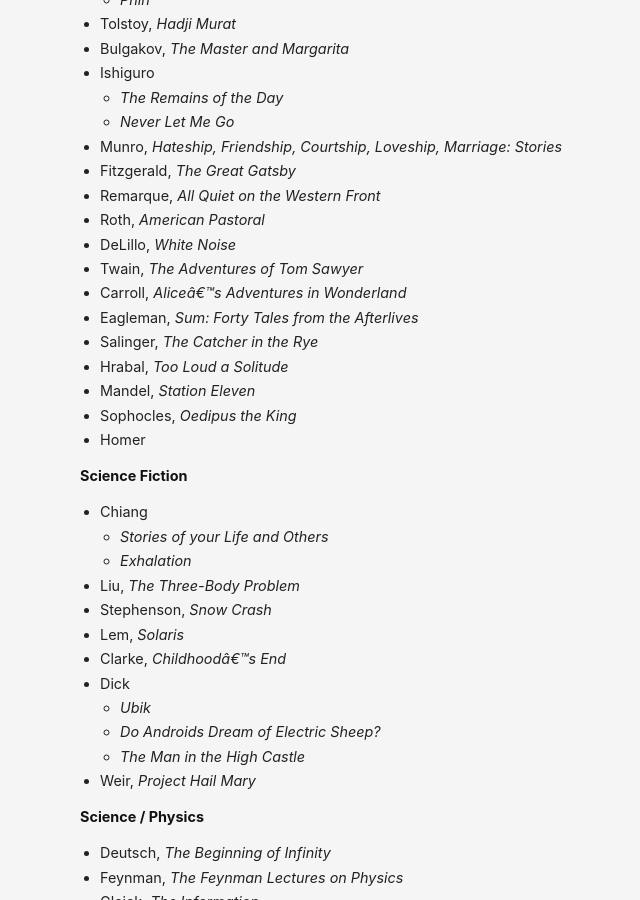
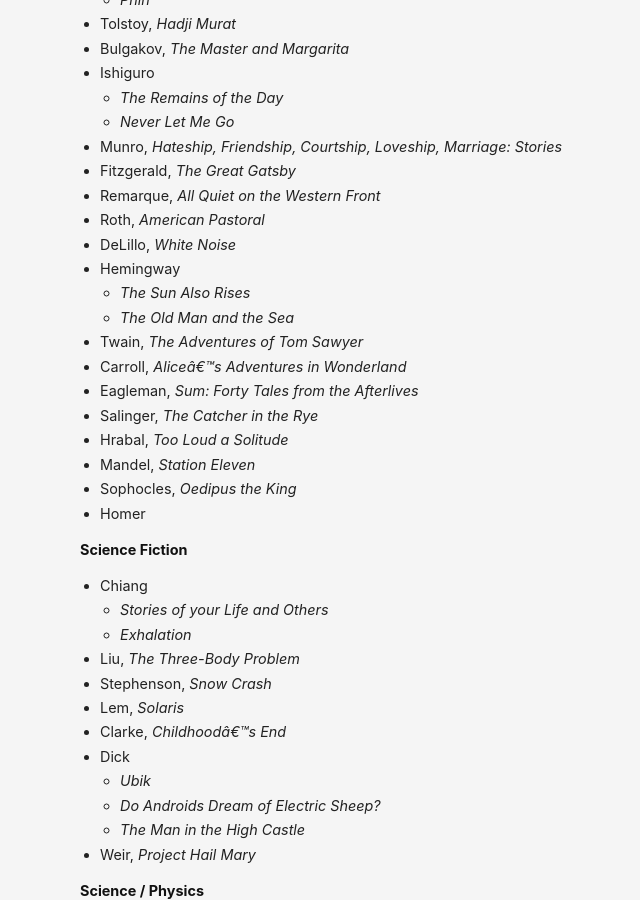
Before and after one commit to danschlz/danschulz.github.io, a Jekyll site: the page built from books.md, in a window 1280 px wide and 900 px high, scrolled down 4348 px. Shown: the whole window, without its empty margins (280-920 px from the left). Built offline with Jekyll 4.4.1, drawn with Linux system fonts in a browser that asks for light colours.

Commit message:
Update books.md

```diff
--- a/books.md
+++ b/books.md
@@ -222,6 +222,9 @@ Jump to:
 - Remarque, _All Quiet on the Western Front_
 - Roth, _American Pastoral_
 - DeLillo, _White Noise_
+- Hemingway
+  - _The Sun Also Rises_
+  - _The Old Man and the Sea_
 - Twain, _The Adventures of Tom Sawyer_
 - Carroll, _Alice's Adventures in Wonderland_
 - Eagleman, _Sum: Forty Tales from the Afterlives_
```
